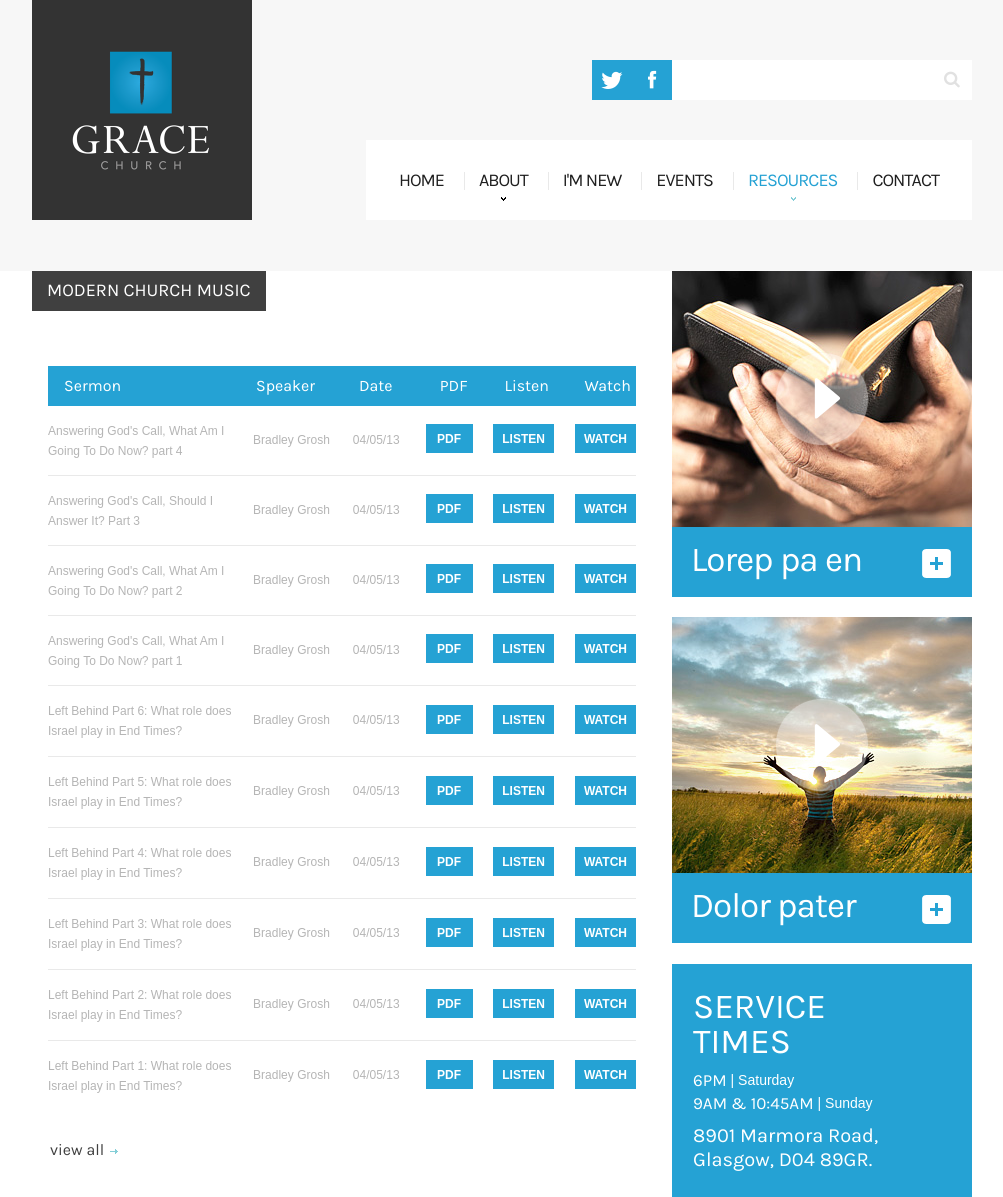
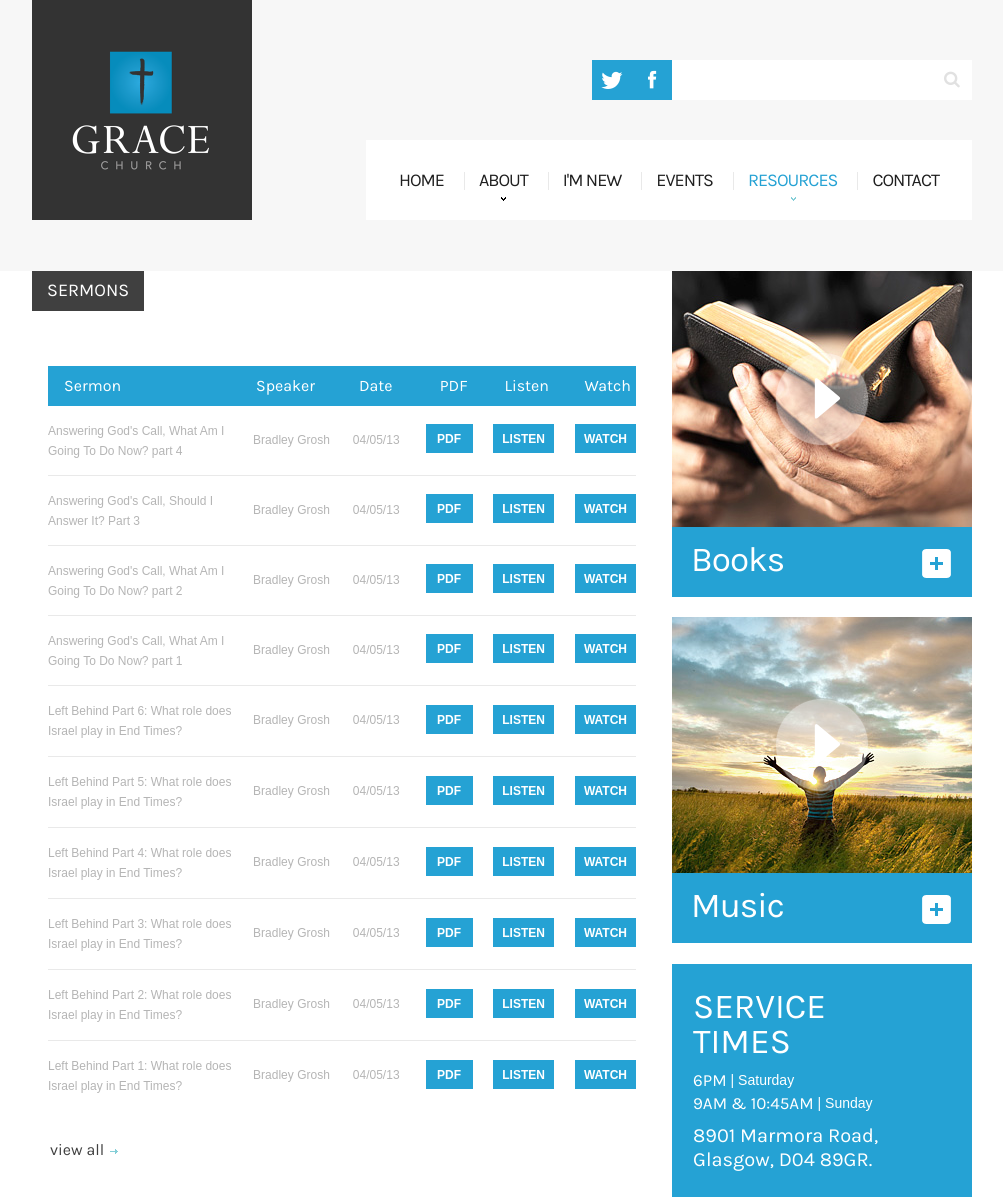
Before and after one commit to nukeulis/gracechurch, a PHP site: page /media.php in a window 1280 px wide. Shown: the top 1197 px of the page, without its empty margins (138-1141 px from the left). Run offline with PHP 8.4, Linux system fonts and the light colour scheme; some web fonts are replaced.

Commit message:
Quick Update

```diff
--- a/media.php
+++ b/media.php
@@ -87,7 +87,7 @@
             <div class="container_12">
                 <div class="grid_8">
                     <div class="box head">
-                        <h3>Modern Church Music </h3>
+                        <h3>Sermons</h3>
                     </div>
                     <div class="box bx1 tbox">
                         <table class="table1">
@@ -192,13 +192,13 @@
                         <a href="http://www.youtube.com/embed/2kodXWejuy0?rel=0" class="various iframe img-bot">
                             <img src="images/page4_img1.jpg" alt=""><span></span>
                         </a>
-                        <a href="#" class="videolink">Lorep pa en</a>
+                        <a href="#" class="videolink">Books</a>
                     </div>
                     <div class="video">
                         <a href="http://www.youtube.com/embed/2kodXWejuy0?rel=0" class="various iframe img-bot">
                             <img src="images/page4_img2.jpg" alt=""><span></span>
                         </a>
-                        <a href="#" class="videolink">Dolor pater</a>
+                        <a href="#" class="videolink">Music</a>
                     </div>
                     <div class="times">
                         <div class="t_title">
```
